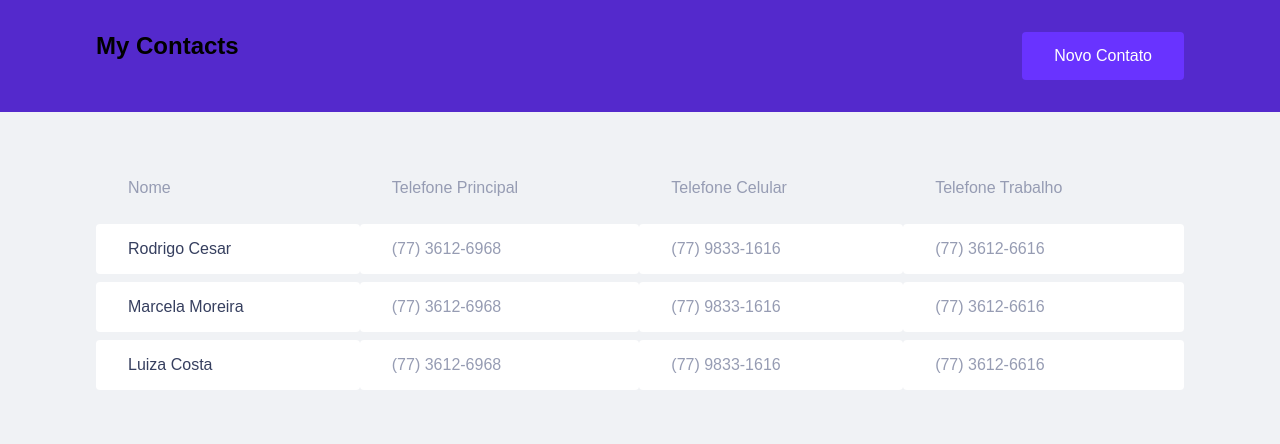
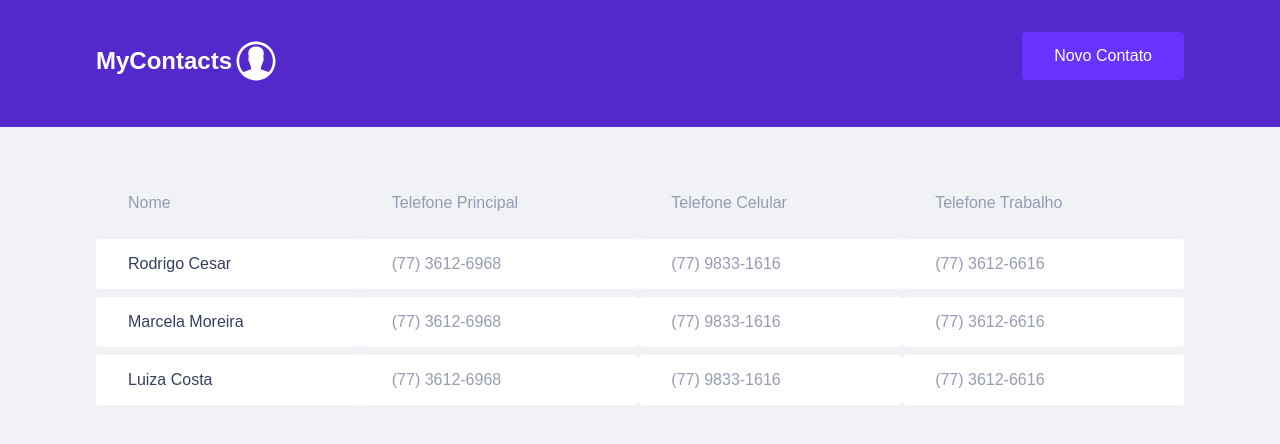
Before and after one commit to rodrigocnn/desafio-agenda, a React (Vite) app: page / in a window 1280 px wide. Shown: the top 444 px of the page. Built offline with nearby package versions, Linux system fonts and the light colour scheme.

Commit message:
fix(component): fix improve design logo

```diff
--- a/src/components/Logo/index.tsx
+++ b/src/components/Logo/index.tsx
@@ -1,3 +1,11 @@
+import { IoIosContact } from "react-icons/io";
+import { Title, Container } from "./styles";
+
 export function Logo() {
-  return <h2>My Contacts</h2>;
+  return (
+    <Container>
+      <Title>MyContacts</Title>
+      <IoIosContact />
+    </Container>
+  );
 }
--- /dev/null
+++ b/src/components/Logo/styles.ts
@@ -0,0 +1,16 @@
+import styled from "styled-components";
+
+export const Container = styled.div`
+  padding-top: 15px;
+  display: flex;
+  svg {
+    fill: var(--shape);
+    font-size: 3rem;
+    position: relative;
+    top: -10px;
+  }
+`;
+
+export const Title = styled.h2`
+  color: var(--shape);
+`;
```
